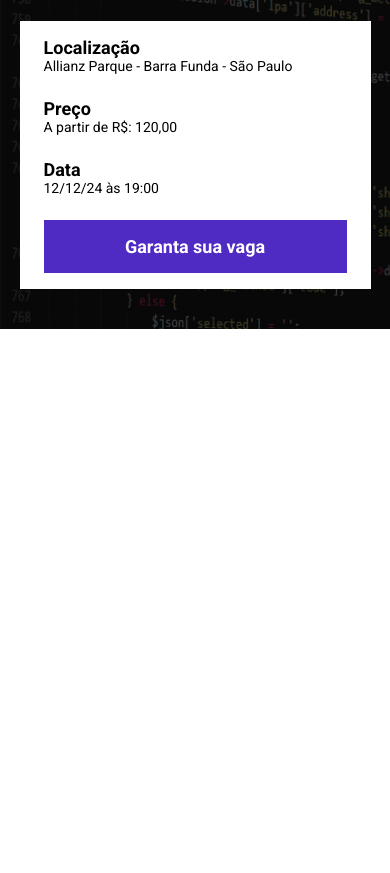
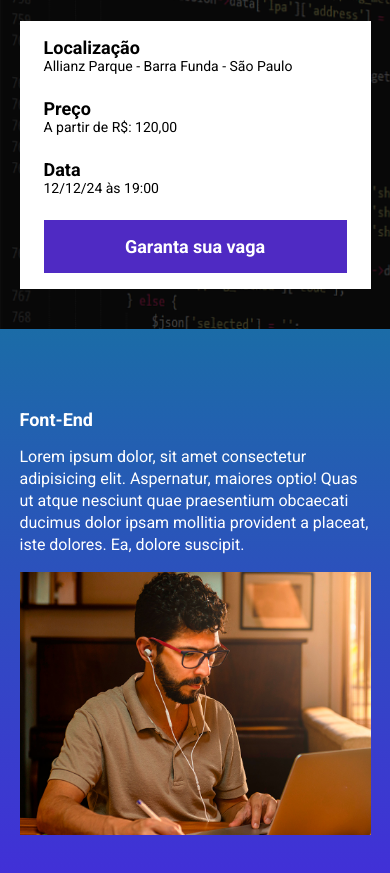
Before and after one commit to matheus-meissner/ebac_tech_talks, a website built with Parcel: page src/index.html in a window 390 px wide. Shown: the part 179-1052 px from the top of the page. Before the commit the page ends 844 px from the top, so only its background shows below. Built offline with nearby package versions, Linux system fonts and the light colour scheme.

Commit message:
create_section_events

```diff
--- a/src/index.html
+++ b/src/index.html
@@ -10,6 +10,7 @@
     <link rel="stylesheet" href="styles/main.scss">
     <link rel="stylesheet" href="styles/hero.scss">
     <link rel="stylesheet" href="./components/_infos_bar.scss">
+    <link rel="stylesheet" href="./styles/_event.scss">
 </head>
 <body>
     <header class="hero">
@@ -39,6 +40,15 @@
             </div>
         </div>
     </header>
+    <section class="event">
+        <div class="container">
+            <div class="event__details">
+                <h2 class="event__details__title">Font-End</h2>
+                <p class="event__details__description">Lorem ipsum dolor, sit amet consectetur adipisicing elit. Aspernatur, maiores optio! Quas ut atque nesciunt quae praesentium obcaecati ducimus dolor ipsam mollitia provident a placeat, iste dolores. Ea, dolore suscipit.</p>
+            </div>
+            <img class="event__image" src="./images/frontend.png" alt="Font-end">
+        </div>
+    </section>
     <script src="scripts/main.js"></script>
 </body>
 </html>
--- /dev/null
+++ b/src/styles/_event.scss
@@ -0,0 +1,42 @@
+.event {
+    padding: 80px 0;
+    background-image: linear-gradient(180deg, #1b6ca7, #442bdb);
+
+    .container {
+        display: flex;
+    }
+
+    &__image {
+        max-width: 360px;
+    }
+
+    &__details {
+        margin-right: 40px;
+
+        &__title {
+            font-size: 18px;
+            font-weight: bold;
+            margin-bottom: 16px;
+        }
+
+        &__description {
+            font-size: 16px;
+            line-height: 22px;
+        }
+    }
+
+    @media (max-width: 640px) {
+        .container {
+            display: block;
+        }
+
+        &__image {
+            width: 100%;
+        }
+
+        &__details {
+            margin-right: 0;
+            margin-bottom: 16px;
+        }
+    }
+}
--- a/src/styles/main.scss
+++ b/src/styles/main.scss
@@ -1,6 +1,7 @@
 @use 'hero';
 @use '../components/_infos_bar';
 @use '../components/_buttons';
+@use '../styles/_event';
 
 * {
     margin: 0;
```
